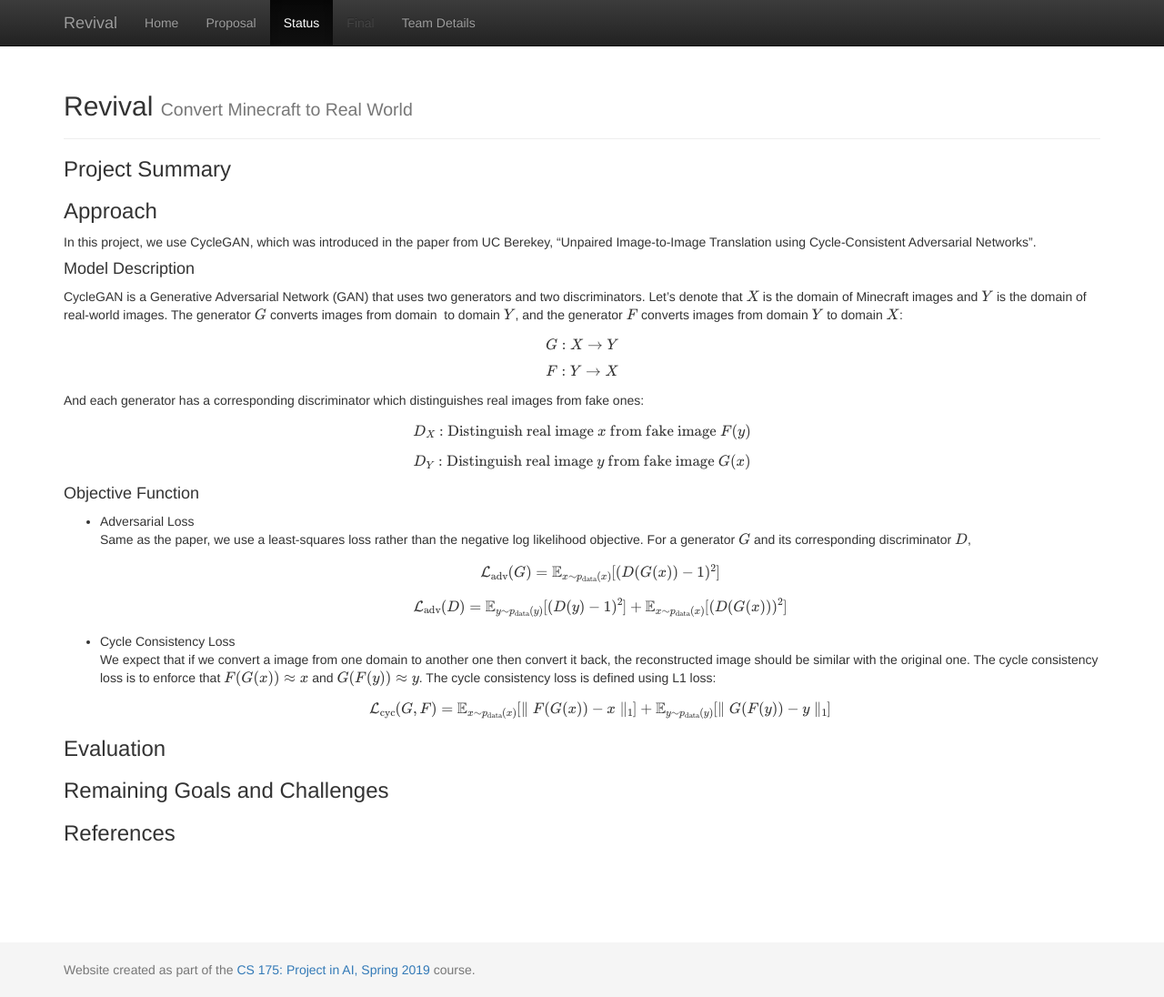
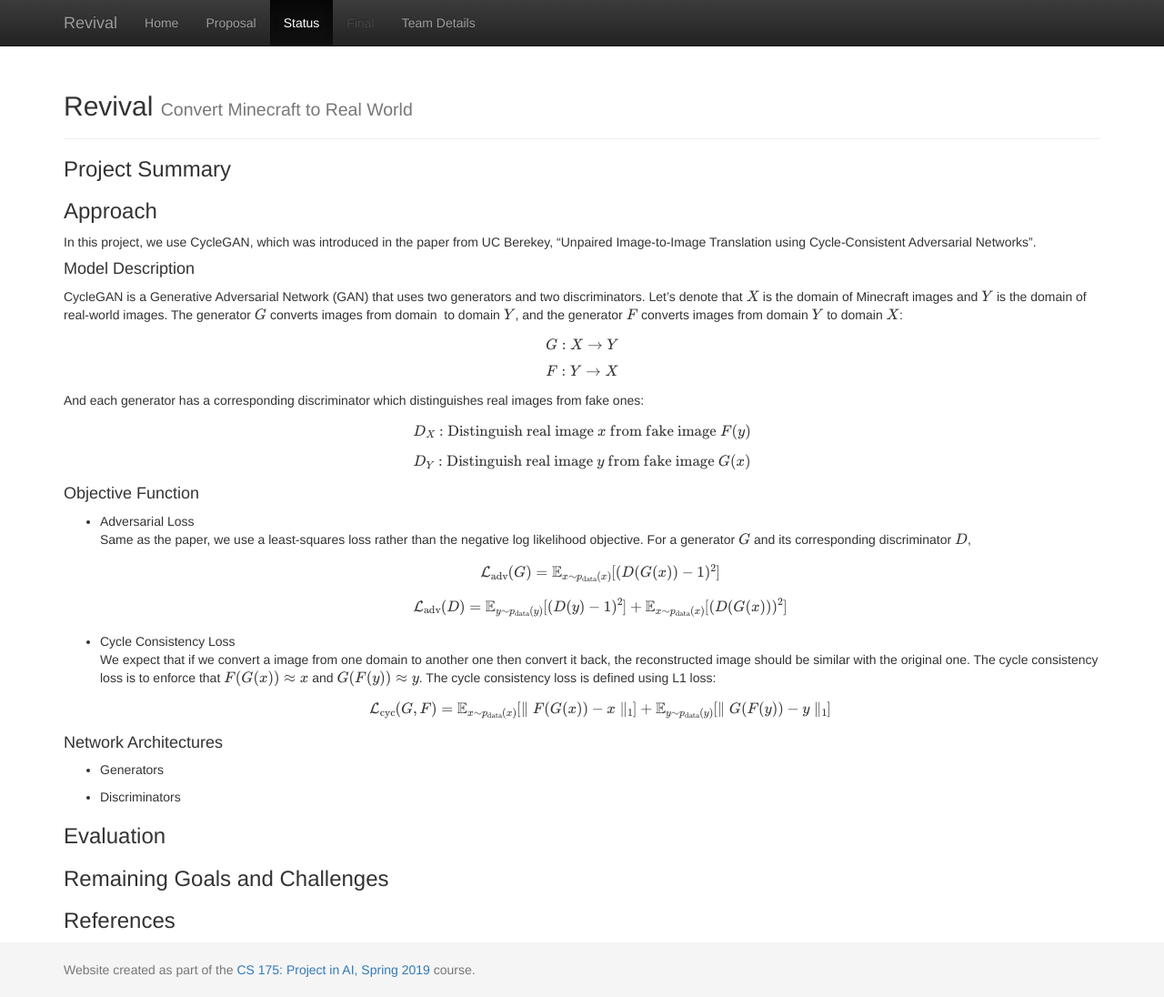
Before and after one commit to sijielu/Revival, a Jekyll site: the page built from docs/status.md, in a window 1280 px wide and 1096 px high. Shown: the whole window at 91% size. Built offline with Jekyll 4.4.1, drawn with Linux system fonts in a browser that asks for light colours; formulas are drawn with MathJax 3.

Commit message:
Update status.md

```diff
--- a/docs/status.md
+++ b/docs/status.md
@@ -35,6 +35,14 @@ $$D_Y: \text{Distinguish real image } y \text{ from fake image } G(x)$$
 
   $$\mathcal{L}_{\text{cyc}}(G, F) = \mathbb{E}_{x\sim p_{\text{data}}(x)}[\parallel F(G(x))-x \parallel_1] + \mathbb{E}_{y\sim p_{\text{data}}(y)}[\parallel G(F(y))-y \parallel_1]$$
 
+
+#### Network Architectures
+* Generators
+
+
+* Discriminators
+
+
 ### Evaluation
 
 ### Remaining Goals and Challenges
```
